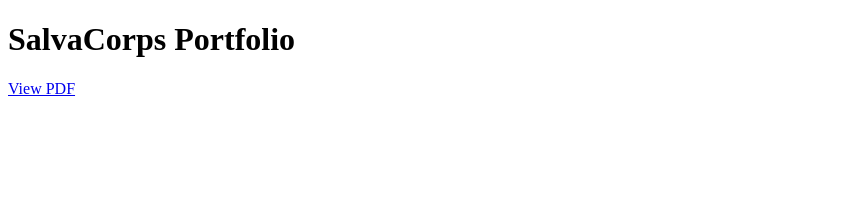
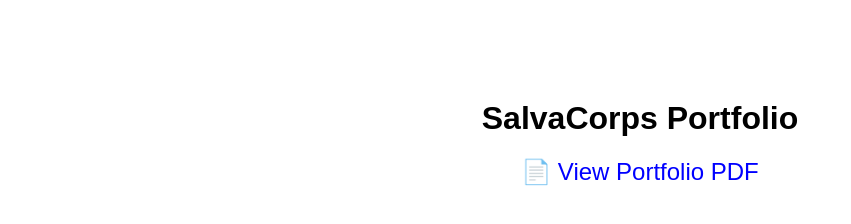
Before and after one commit to LorenzJoven/BarangayLink.github.io, a plain HTML site: page index.html in a window 1280 px wide. Shown: the whole page, without its empty margins (0-851 px from the left). Drawn offline with Linux system fonts and the light colour scheme.

Commit message:
Update index.html

```diff
--- a/index.html
+++ b/index.html
@@ -1,8 +1,16 @@
 <!DOCTYPE html>
-<html>
-<head><title>My Portfolio</title></head>
+<html lang="en">
+<head>
+  <meta charset="UTF-8">
+  <title>SalvaCorps Portfolio</title>
+  <style>
+    body { font-family: Arial, sans-serif; text-align: center; margin-top: 100px; }
+    a { font-size: 24px; text-decoration: none; color: blue; }
+    a:hover { text-decoration: underline; }
+  </style>
+</head>
 <body>
   <h1>SalvaCorps Portfolio</h1>
-  <a href="Salvacorps_Portfolio_Final.pdf" target="_blank">View PDF</a>
+  <p><a href="./Salvacorps_Portfolio_Final.pdf" target="_blank">📄 View Portfolio PDF</a></p>
 </body>
 </html>
```
